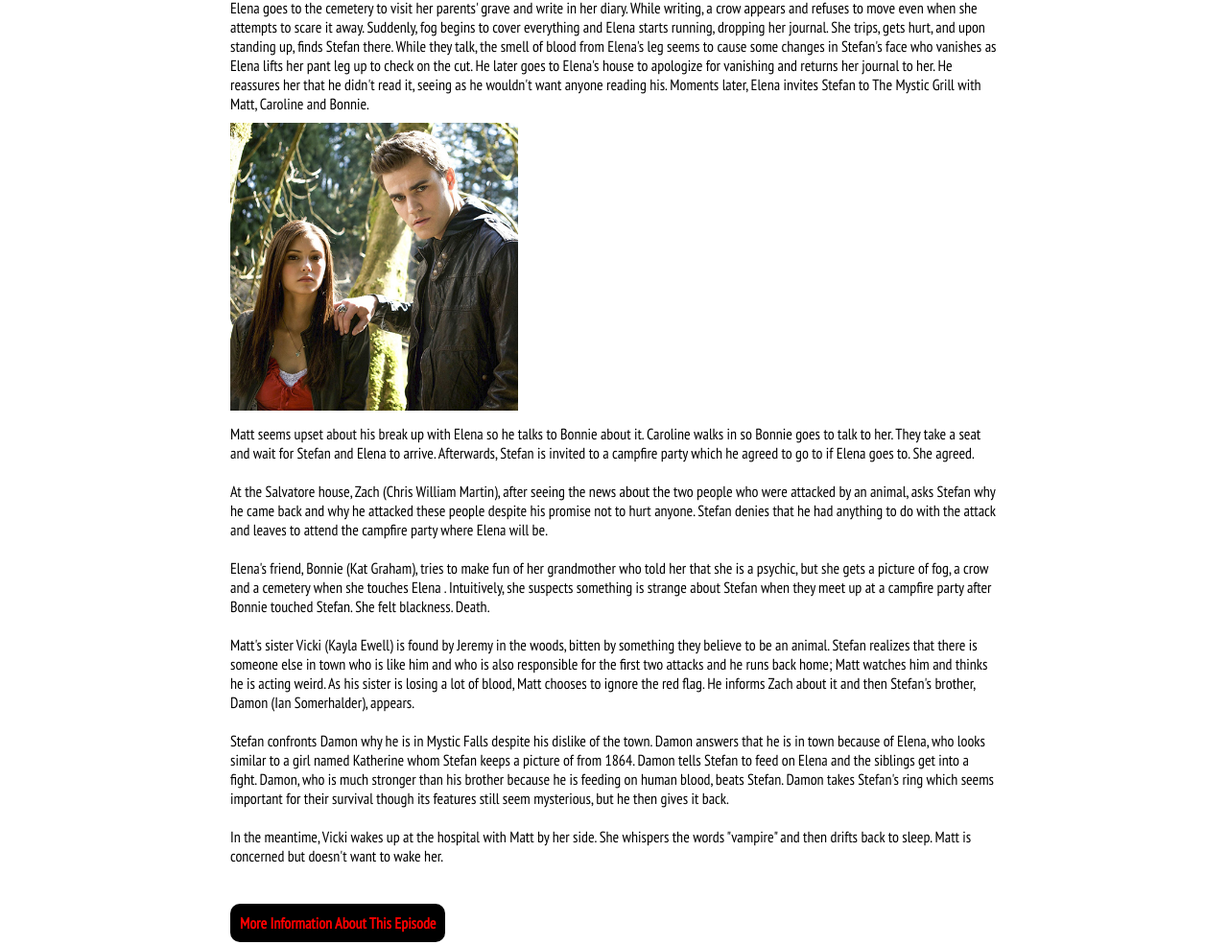
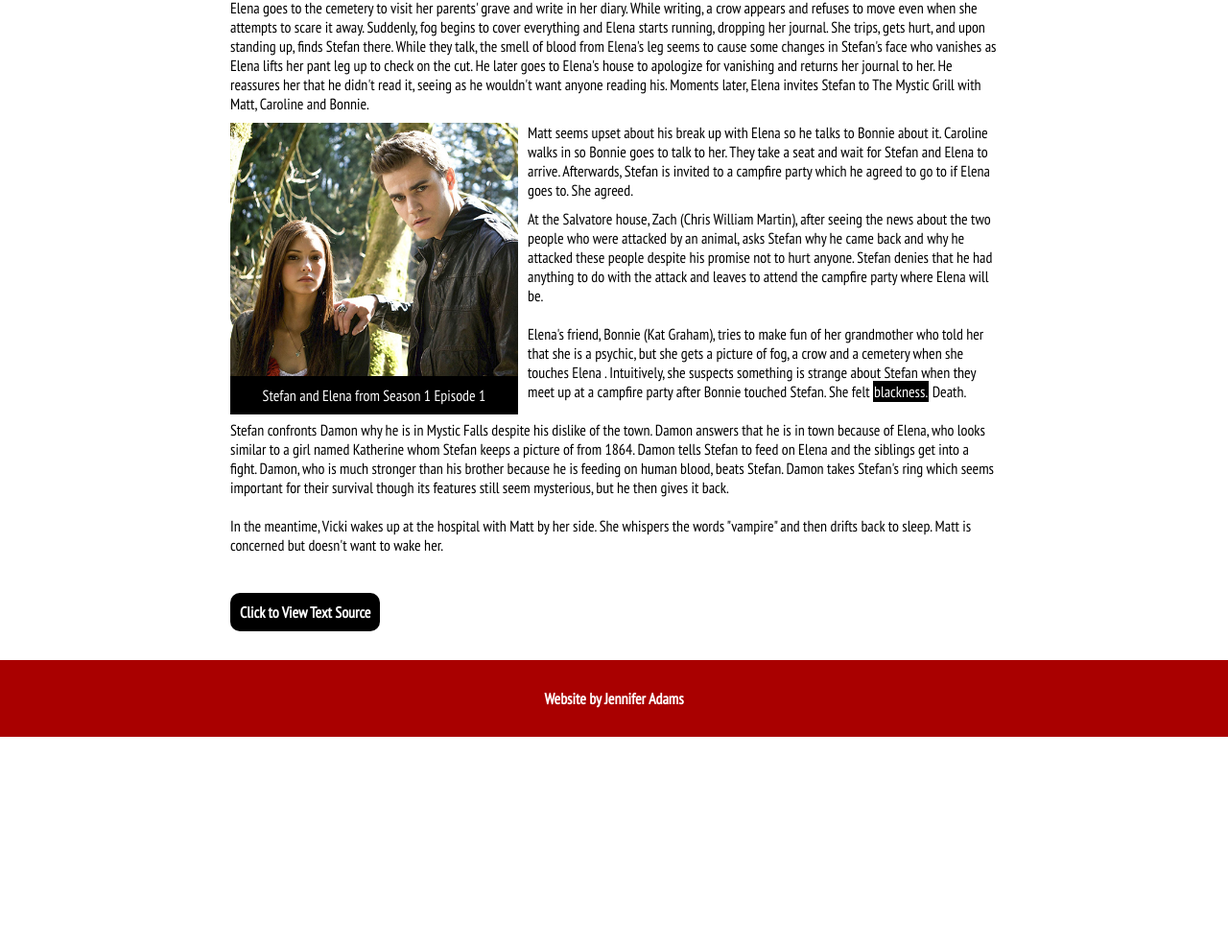
Before and after one commit to adamsjenn/assignment-four, a plain HTML site: page index.html in a window 1280 px wide. Shown: the part 439-1424 px from the top of the page at 96% size. After the commit the page ends 1207 px from the top, so only its background shows below. Drawn offline with Linux system fonts and the light colour scheme.

Commit message:
added right and left column styling

```diff
--- a/css/styles.css
+++ b/css/styles.css
@@ -10,10 +10,11 @@ header {
     position: fixed;
     width: 100%;
     top: 0;
+    z-index: 99;
 }
 
 footer {
-    background-color: red;
+    background-color: #a90000;
     padding: 20px 0px 20px 0px;
     bottom: 0;
     font-family: 'PT Sans Narrow', sans-serif;
@@ -47,7 +48,7 @@ p {
 }
 
 .button-primary a {
-    color: red;
+    color: white;
     text-decoration: none;
     background-color: black;
     padding: 10px;
@@ -58,3 +59,32 @@ p {
 .button-primary {
     margin: 40px 0px 40px 0px;
 }
+
+.text-image-container {
+    position:relative;
+}
+
+.text-container {
+    position:absolute;
+    bottom: 0;
+    background-color: black;
+    text-align: center;
+    padding: 0 5px;
+    width: 96.6%;
+    color: white;
+}
+
+.right-column p:first-of-type {
+    padding: 0;
+}
+
+.left-column {
+    float: left;
+    padding: 0 10px 0 0;
+}
+
+.black-highlight {
+    background-color: black;
+    color: white;
+    padding: 1px;
+}
--- a/index.html
+++ b/index.html
@@ -18,7 +18,7 @@
         </header>
 
     <main class="main-container">
-        <section class="full-text">
+        <section>
             <h1>Season 1- Vampire Diaries</h1>
             <h2>Pilot Episode Recap</h2>
             <p>The episode begins with a couple, Darren Malloy (Steve Belford) and Brooke Fenton (Cindy Busby), driving their car when, suddenly the area fills with thick fog and they hit someone. They stop to see if the person is injured, however both of them end up being killed by this person.</p>
@@ -27,32 +27,43 @@
             <p>Elena goes to the cemetery to visit her parents' grave and write in her diary. While writing, a crow appears and refuses to move even when she attempts to scare it away. Suddenly, fog begins to cover everything and Elena starts running, dropping her journal. She trips, gets hurt, and upon standing up, finds Stefan there. While they talk, the smell of blood from Elena's leg seems to cause some changes in Stefan's face who vanishes as Elena lifts her pant leg up to check on the cut. He later goes to Elena's house to apologize for vanishing and returns her journal to her. He reassures her that he didn't read it, seeing as he wouldn't want anyone reading his. Moments later, Elena invites Stefan to The Mystic Grill with Matt, Caroline and Bonnie.</p>
             </section>
 
-            <section class="two-column">
-                <div class="image-container">
-                    <img src="images/elena-stefan.jpg" alt="Stefan and Elena Episode One" title="Stefan and Elena" width="300">
+            <section>
+
+                <div class="left-column">
+                    <div class="text-image-container">
+
+                        <img class="float-left" src="images/elena-stefan.jpg" alt="Stefan and Elena Episode One" title="Stefan and Elena" width="300">
+
+                        <div class="text-container">
+                            <p>Stefan and Elena from Season 1 Episode 1 </p>
+                        </div>
+
+                    </div>
                 </div>
 
-                <div class="text-container">
+
+                <div class="right-column">
                     <p>Matt seems upset about his break up with Elena so he talks to Bonnie about it. Caroline walks in so Bonnie goes to talk to her. They take a seat and wait for Stefan and Elena to arrive. Afterwards, Stefan is invited to a campfire party which he agreed to go to if Elena goes to. She agreed.</p>
 
                     <p>At the Salvatore house, Zach (Chris William Martin), after seeing the news about the two people who were attacked by an animal, asks Stefan why he came back and why he attacked these people despite his promise not to hurt anyone. Stefan denies that he had anything to do with the attack and leaves to attend the campfire party where Elena will be.</p>
+
+                    <p>Elena's friend, Bonnie (Kat Graham), tries to make fun of her grandmother who told her that she is a psychic, but she gets a picture of fog, a crow and a cemetery when she touches Elena . Intuitively, she suspects something is strange about Stefan when they meet up at a campfire party after Bonnie touched Stefan. She felt <span class="black-highlight">blackness.</span> Death.</p>
+
                 </div>
 
             </section>
 
-            <section class="full-text">
-            <p>Elena's friend, Bonnie (Kat Graham), tries to make fun of her grandmother who told her that she is a psychic, but she gets a picture of fog, a crow and a cemetery when she touches Elena . Intuitively, she suspects something is strange about Stefan when they meet up at a campfire party after Bonnie touched Stefan. She felt blackness. Death.</p>
+            <section>
 
-            <p>Matt's sister Vicki (Kayla Ewell) is found by Jeremy in the woods, bitten by something they believe to be an animal. Stefan realizes that there is someone else in town who is like him and who is also responsible for the first two attacks and he runs back home; Matt watches him and thinks he is acting weird. As his sister is losing a lot of blood, Matt chooses to ignore the red flag. He informs Zach about it and then Stefan's brother, Damon (Ian Somerhalder), appears.</p>
+                <p>Stefan confronts Damon why he is in Mystic Falls despite his dislike of the town. Damon answers that he is in town because of Elena, who looks similar to a girl named Katherine whom Stefan keeps a picture of from 1864. Damon tells Stefan to feed on Elena and the siblings get into a fight. Damon, who is much stronger than his brother because he is feeding on human blood, beats Stefan. Damon takes Stefan's ring which seems important for their survival though its features still seem mysterious, but he then gives it back.</p>
 
-            <p>Stefan confronts Damon why he is in Mystic Falls despite his dislike of the town. Damon answers that he is in town because of Elena, who looks similar to a girl named Katherine whom Stefan keeps a picture of from 1864. Damon tells Stefan to feed on Elena and the siblings get into a fight. Damon, who is much stronger than his brother because he is feeding on human blood, beats Stefan. Damon takes Stefan's ring which seems important for their survival though its features still seem mysterious, but he then gives it back.</p>
-
-             <p>In the meantime, Vicki wakes up at the hospital with Matt by her side. She whispers the words "vampire" and then drifts back to sleep. Matt is concerned but doesn't want to wake her.</p>
+                <p>In the meantime, Vicki wakes up at the hospital with Matt by her side. She whispers the words "vampire" and then drifts back to sleep. Matt is concerned but doesn't want to wake her.</p>
 
                  <div class="button-primary">
-                     <a href="https://en.wikipedia.org/wiki/Pilot_(The_Vampire_Diaries)" target="_blank"> More Information About This Episode</a>
+                     <a href="https://en.wikipedia.org/wiki/Pilot_(The_Vampire_Diaries)" target="_blank"> Click to View Text Source</a>
                 </div>
             </section>
+
     </main>
 
     <footer>
```
